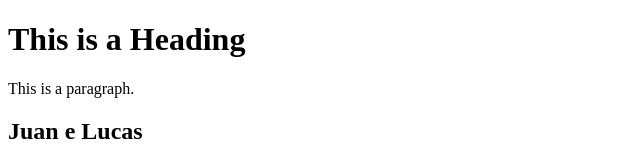
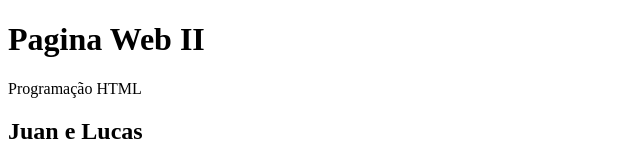
Before and after one commit to JuanGaPerez/w3school, a plain HTML site: page index.html in a window 1280 px wide. Shown: the top 162 px of the page, without its empty margins (0-640 px from the left). Drawn offline with Linux system fonts and the light colour scheme.

Commit message:
Update index.html

```diff
--- a/index.html
+++ b/index.html
@@ -5,8 +5,8 @@
 </head>
 <body>
 
-<h1>This is a Heading</h1>
-<p>This is a paragraph.</p>
+<h1>Pagina Web II</h1>
+<p>Programação HTML</p>
 <h2>Juan e Lucas</h2>
 <p>W3Schools</p>
 <img id="profile-image" src="https://media.gazetadopovo.com.br/2017/03/ebc136c4e48ff4be0f8e5ed02eebdd75-gpLarge.png" alt="Garfield" width="500" height="400">
```
